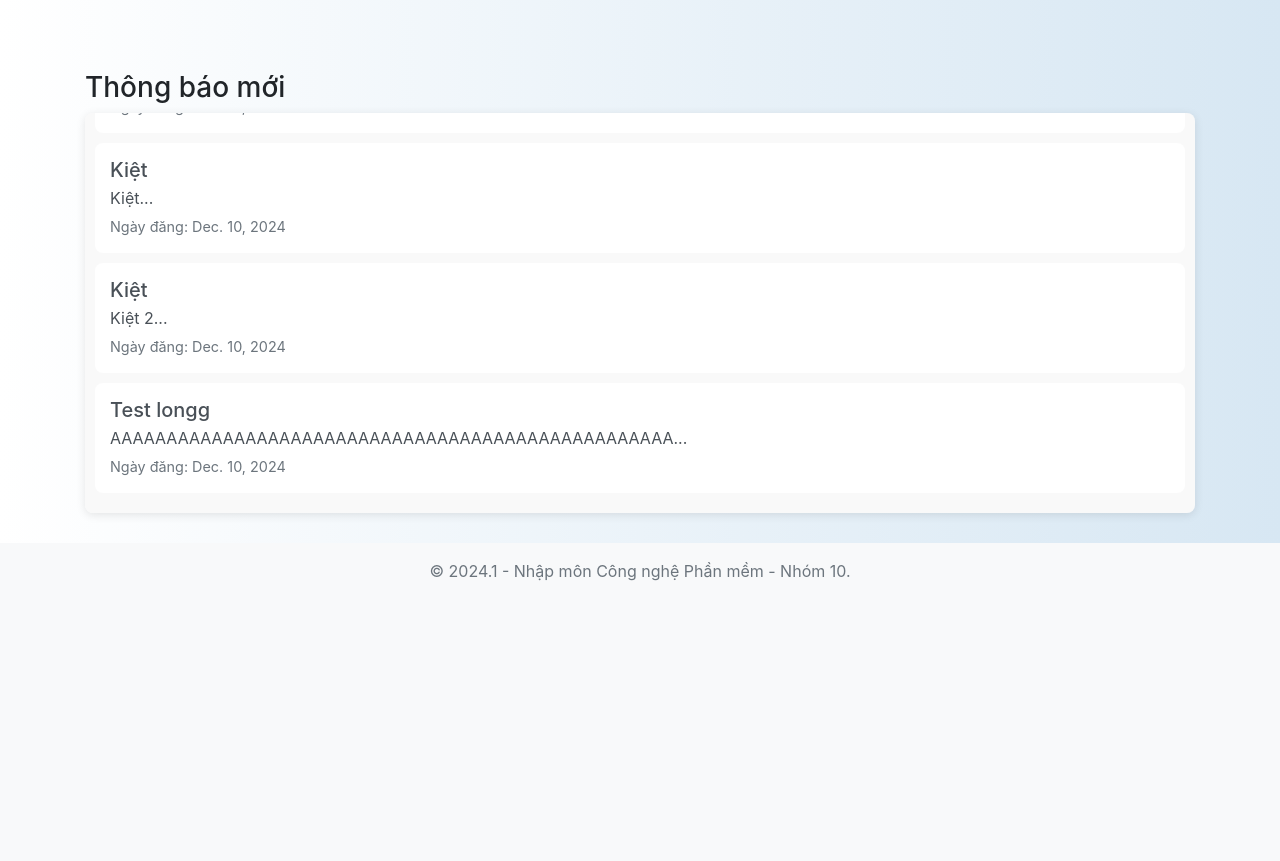
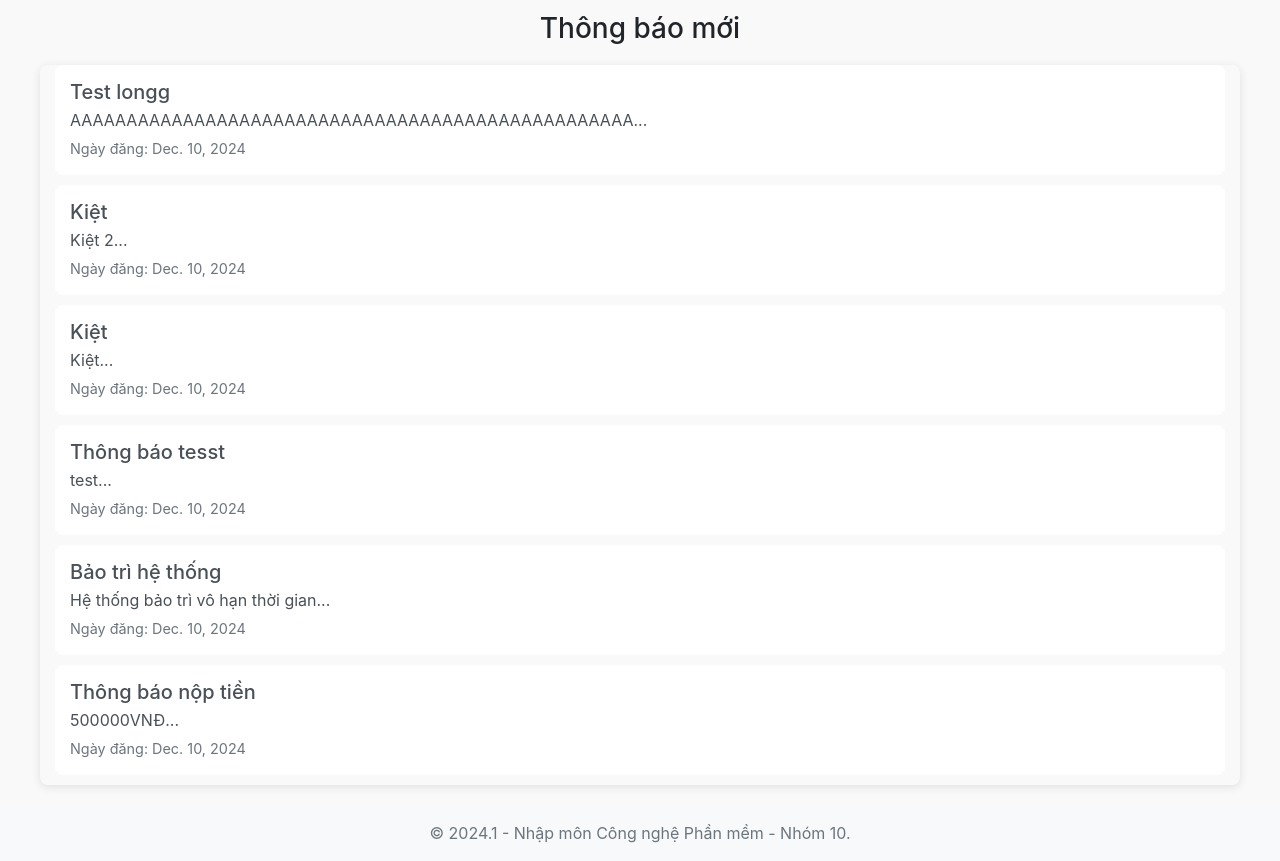
Before and after one commit to shynt-04/NMCNPM_project, a Django app: page / in a window 1280 px wide. Shown: the part 201-1062 px from the top of the page. Before the commit the page ends 782 px from the top, so only its background shows below. Run offline with Django 4.2, Linux system fonts and the light colour scheme; data comes from the database, SQL or seed files in the repository; some libraries are stand-ins or nearby versions.

Commit message:
Fix homepage.html

```diff
--- a/nmcnpmapp/templates/app/homepage.html
+++ b/nmcnpmapp/templates/app/homepage.html
@@ -22,10 +22,9 @@
         <style>
             /* Styles for the notification list */
             .list-group {
-                max-height: 400px; /* Đặt chiều cao tối đa cho phần thông báo */
                 overflow-y: auto;  /* Cho phép cuộn dọc */
                 padding: 10px;
-                background-color: #f9f9f9; /* Màu nền nhẹ nhàng */
+                background-color: #40313100; /* Màu nền nhẹ nhàng */
                 border-radius: 8px;
                 box-shadow: 0 2px 10px rgba(0, 0, 0, 0.1); /* Để phần thông báo có bóng nhẹ */
                 margin-bottom: 30px;
@@ -91,6 +90,41 @@
             .modal-footer {
                 text-align: right;
             }
+
+            .notifications {
+                width: 100vw; /* Chiếm toàn bộ chiều ngang */
+                background-color: #f9f9f9; /* Màu nền nhẹ */
+                padding: 20px 0; /* Khoảng cách trên dưới */
+                margin: 0; /* Loại bỏ margin */
+                box-shadow: 0 2px 10px rgba(0, 0, 0, 0.1); /* Hiệu ứng bóng */
+            }
+
+            .notifications h3 {
+                text-align: center;
+                margin-bottom: 20px;
+            }
+
+            .list-group {
+                max-width: 1200px; /* Giới hạn chiều rộng cho phần tử */
+                margin: 0 auto; /* Căn giữa nội dung */
+                padding: 0 15px;
+                overflow: visible;
+            }
+
+            .list-group-item {
+                border: none;
+                padding: 15px;
+                margin-bottom: 10px;
+                background-color: #fff;
+                transition: transform 0.3s ease-in-out;
+                border-radius: 8px;
+            }
+
+            .list-group-item:hover {
+                background-color: #f1f1f1;
+                transform: scale(1.02);
+            }
+
         </style>
     </head>
 <body>
@@ -142,15 +176,11 @@
         </div>
     </header>
 
-    <!-- Main Content -->
-    <div class="container mt-4">
-
-        <!-- News Section -->
-        <div class="row mt-5">
-            <div class="col-md-12">
+    <!-- Thông báo -->
+    <div class="notifications">
         <h3>Thông báo mới</h3>
         <div class="list-group">
-                    {% for article in articles %}
+            {% for article in articles|slice:":-1" %}
             <a href="#" class="list-group-item list-group-item-action" data-toggle="modal" data-target="#notificationModal{{ article.id }}">
                 <h5 class="mb-1">{{ article.title }}</h5>
                 <p class="mb-1">{{ article.content|slice:":50" }}...</p>
@@ -179,8 +209,6 @@
             {% empty %}
             <p>Không có thông báo mới nào.</p>
             {% endfor %}
-                </div>
-            </div>
         </div>
     </div>
 
@@ -212,18 +240,34 @@
     </script>
 
     <script>
+        // document.addEventListener("DOMContentLoaded", function () {
+        //     // Tự động cuộn đến cuối danh sách thông báo
+        //     const notificationList = document.querySelector('.list-group');
+        //     notificationList.scrollTop = notificationList.scrollHeight;
+
+        //     // Hiệu ứng toast
+        //     const toasts = document.querySelectorAll('.toast');
+        //     toasts.forEach(toast => {
+        //         setTimeout(() => {
+        //             toast.style.display = 'none';
+        //         }, 3500); // 3.5s để biến mất
+        //     });
+        // });
+
         document.addEventListener("DOMContentLoaded", function () {
-            // Tự động cuộn đến cuối danh sách thông báo
+            const listGroup = document.querySelector('.list-group');
+            if (listGroup) {
+                Array.from(listGroup.children)
+                    .reverse()
+                    .forEach(child => listGroup.appendChild(child));
+            }
+        });
+
+        document.addEventListener("DOMContentLoaded", function () {
             const notificationList = document.querySelector('.list-group');
-            notificationList.scrollTop = notificationList.scrollHeight;
-
-            // Hiệu ứng toast
-            const toasts = document.querySelectorAll('.toast');
-            toasts.forEach(toast => {
-                setTimeout(() => {
-                    toast.style.display = 'none';
-                }, 3500); // 3.5s để biến mất
-            });
+            if (notificationList) {
+                notificationList.scrollTop = 0; // Đặt vị trí cuộn lên đầu
+            }
         });
     </script>
 
--- a/nmcnpmapp/views.py
+++ b/nmcnpmapp/views.py
@@ -50,7 +50,7 @@ class SignUpView(generic.CreateView):
         return super().form_valid(form)
 
 def homepage_view(request):
-    articles = Article.objects.all()
+    articles = Article.objects.all().order_by('-date')
     return render(request, 'app/homepage.html', {'articles': articles})
 
 def about(request):
```
Also changed, not shown: 1 other file. Lines whose indentation alone changed are shown as unchanged.
